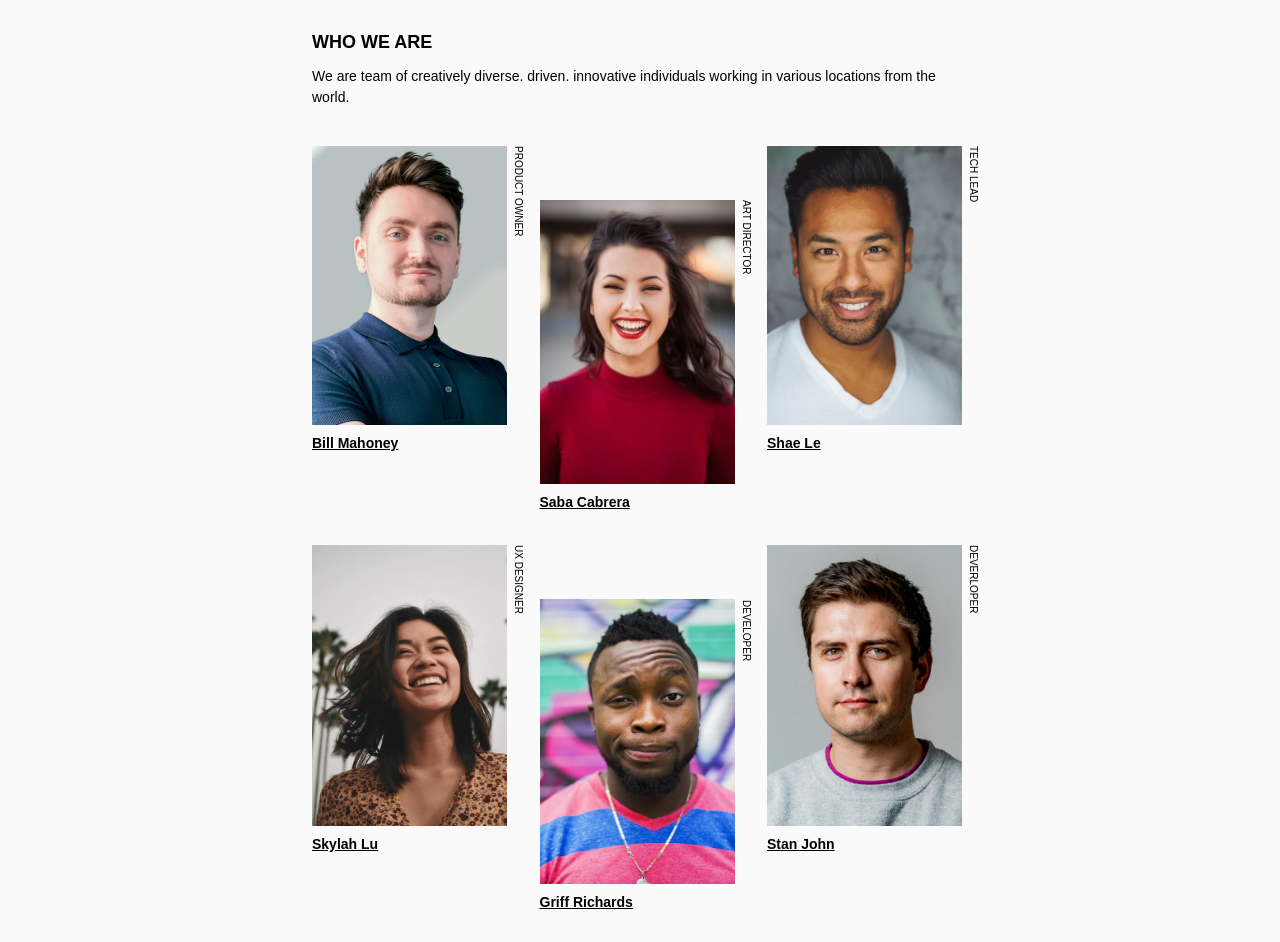
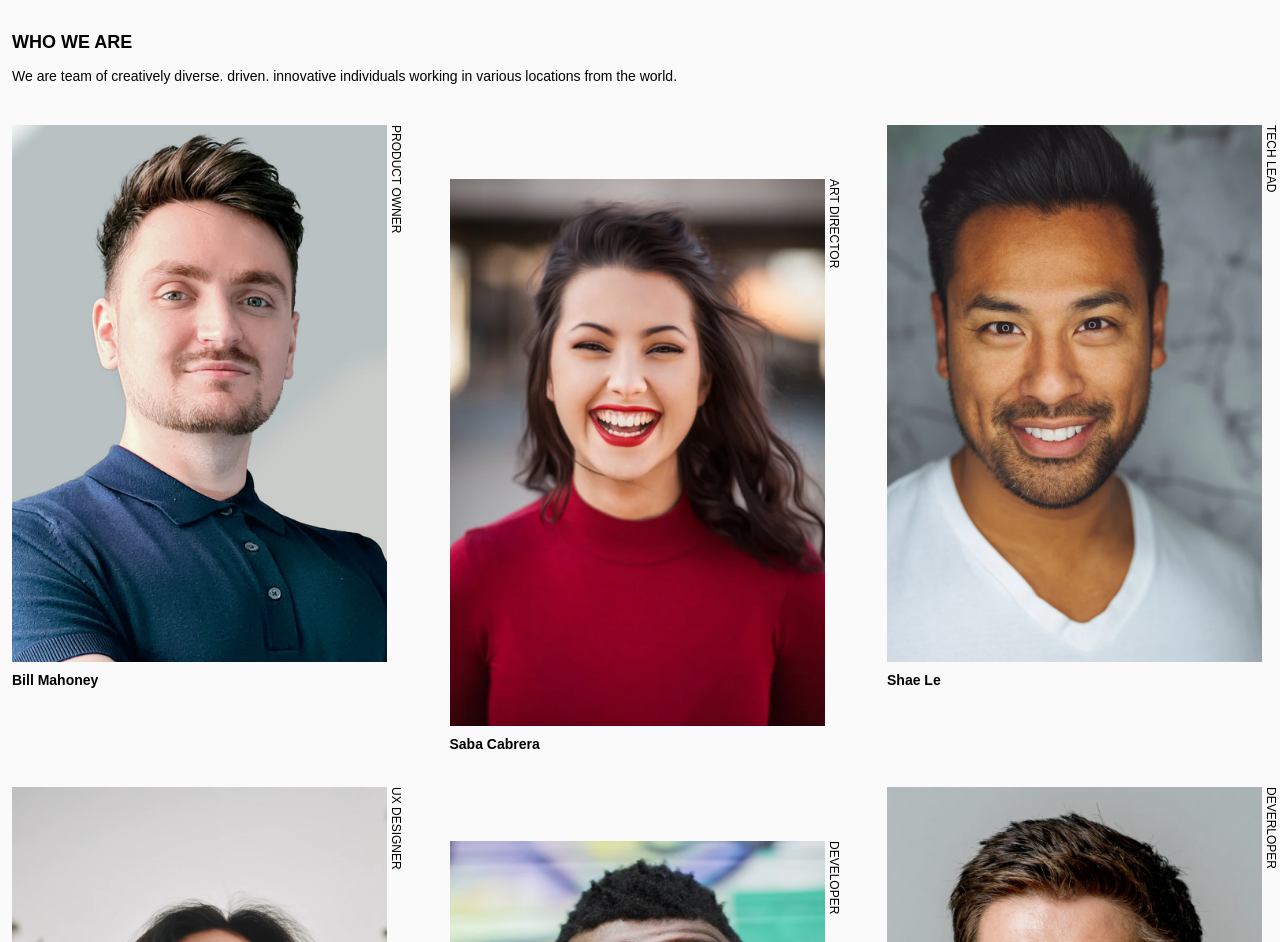
Before and after one commit to vakodrazan/my_team_pages, a website: page webroot/index.html in a window 1280 px wide. Shown: the part 80-1022 px from the top of the page. Drawn offline with Linux system fonts and the light colour scheme.

Commit message:
Clean up the code

```diff
--- a/scss/_container.scss
+++ b/scss/_container.scss
@@ -3,12 +3,6 @@
 .container {
     padding-right: 18px;
     padding-left: 12px;
-
-    @media (min-width: $tablet-breakpoint) {
-        max-width: $tablet-breakpoint;
-        margin-left: auto;
-        margin-right: auto;
-    }
 
     @media (min-width: $breakpoint-desktop) {
         max-width: $breakpoint-desktop;
--- a/scss/_default.scss
+++ b/scss/_default.scss
@@ -26,3 +26,11 @@ img {
 p {
     margin: 0;
 }
+
+a {
+    text-decoration: none;
+}
+
+a:hover {
+
+}
--- a/scss/_section.scss
+++ b/scss/_section.scss
@@ -10,39 +10,15 @@
         font-size: 14px;
     }
 
-    > picture {
-
-        > img {
-            width: 177px;
-            height: auto;
-
-
-            @media (min-width: $tablet-breakpoint) {
-                width: auto;
-            }
-        }
-    }
-
     > p {
+        // Use this property to rotate the element
+        writing-mode: vertical-rl;
         font-family: "PT Serif", Arial, Helvetica, sans-serif;
-        transform: rotate(90deg);
+        font-size: 12px;
+        text-transform: uppercase;
         position: absolute;
-        font-size: 10px;
-        top: 16%;
-        left: 70%;
-        margin: auto;
-        text-transform: uppercase;
-        width: 122px;
-        height: 10px;
-
-        @media (min-width: $tablet-breakpoint) {
-            top: 18%;
-            left: 76%;
-        }
-        @media (min-width: $breakpoint-desktop) {
-            top: 8%;
-            left: 86%;
-        }
+        top: 0;
+        left: 100%;
     }
 
 }
@@ -53,21 +29,20 @@
         flex-direction: row;
         flex-wrap: wrap;
         justify-content: space-between;
-
-
     }
 }
 
 .article__section {
-    width: 130px;
     padding-bottom: 2rem;
+    // Each section should only take this space 45% when it is two rows
+    // but 30% when it is three rows
+    flex-basis: 44%;
+
+    @media (min-width: $tablet-breakpoint) {
+        flex-basis: 30%;
+    }
 }
 
-@media (min-width: $tablet-breakpoint) {
-    .article__section:not(:nth-child(3n - 2)) {
-        padding-left: 20px;
-    }
-}
 
 .article__section:nth-child(even) {
     padding-top: 54px;
@@ -84,49 +59,5 @@
 @media (min-width: $tablet-breakpoint) {
     .article__section:nth-child(3n - 1) {
         padding-top: 54px;
-
     }
 }
-
-.article__section--bill-mahoney {
-    flex-basis: 40%;
-
-    @media (min-width: $tablet-breakpoint) {
-        flex-basis: 30%;
-    }
-}
-.article__section--saba-cabrera {
-    flex-basis: 40%;
-
-    @media (min-width: $tablet-breakpoint) {
-        flex-basis: 30%;
-    }
-}
-.article__section--shae-le {
-    flex-basis: 40%;
-
-    @media (min-width: $tablet-breakpoint) {
-        flex-basis: 30%;
-    }
-}
-.article__section--skylah-lu {
-    flex-basis: 40%;
-
-    @media (min-width: $tablet-breakpoint) {
-        flex-basis: 30%;
-    }
-}
-.article__section--griff-richards {
-    flex-basis: 40%;
-
-    @media (min-width: $tablet-breakpoint) {
-        flex-basis: 30%;
-    }
-}
-.article__section--stan-john {
-    flex-basis: 40%;
-
-    @media (min-width: $tablet-breakpoint) {
-        flex-basis: 30%;
-    }
-}
```
Also changed, not shown: webroot/css/index.css.
